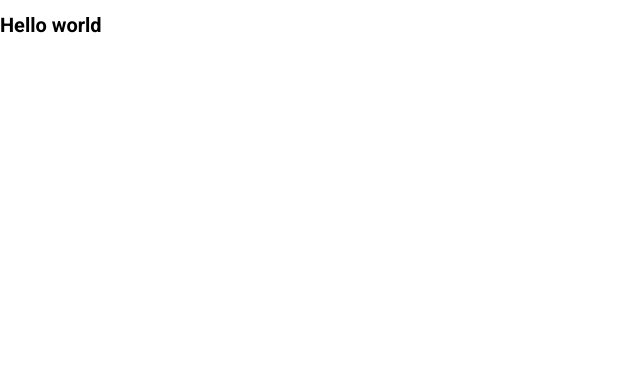
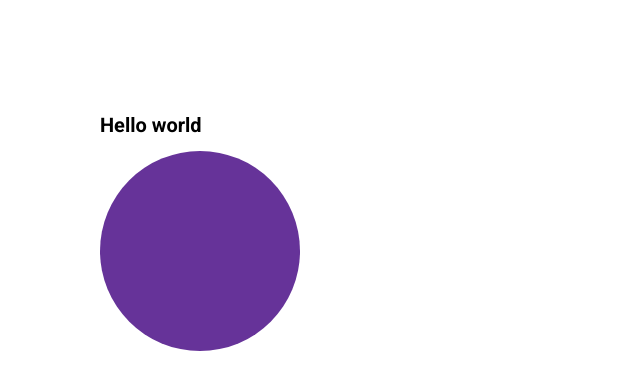
Before and after one commit to ex-jedi/odin-project, a website: page index.html in a window 1280 px wide. Shown: the whole page, without its empty margins (0-640 px from the left). Drawn offline with Linux system fonts and the light colour scheme.

Commit message:
Circle witjh border radius

```diff
--- a/index.html
+++ b/index.html
@@ -17,6 +17,8 @@
   <h1>
     Hello world
   </h1>
+
+  <div class="circle"></div>
   <script src="/scripts/minified/main-min.js"></script>
 </body>
 
--- a/sass/main.scss
+++ b/sass/main.scss
@@ -27,4 +27,12 @@ body {
   position: relative;
   overflow-x: hidden;
   @include main-font-stack;
+  padding: 100px;
 }
+
+.circle {
+  width: 200px;
+  height: 200px;
+  background-color: rebeccapurple;
+  border-radius: 50%;
+}
```
Also changed, not shown: css/main.css, 1 other file.
